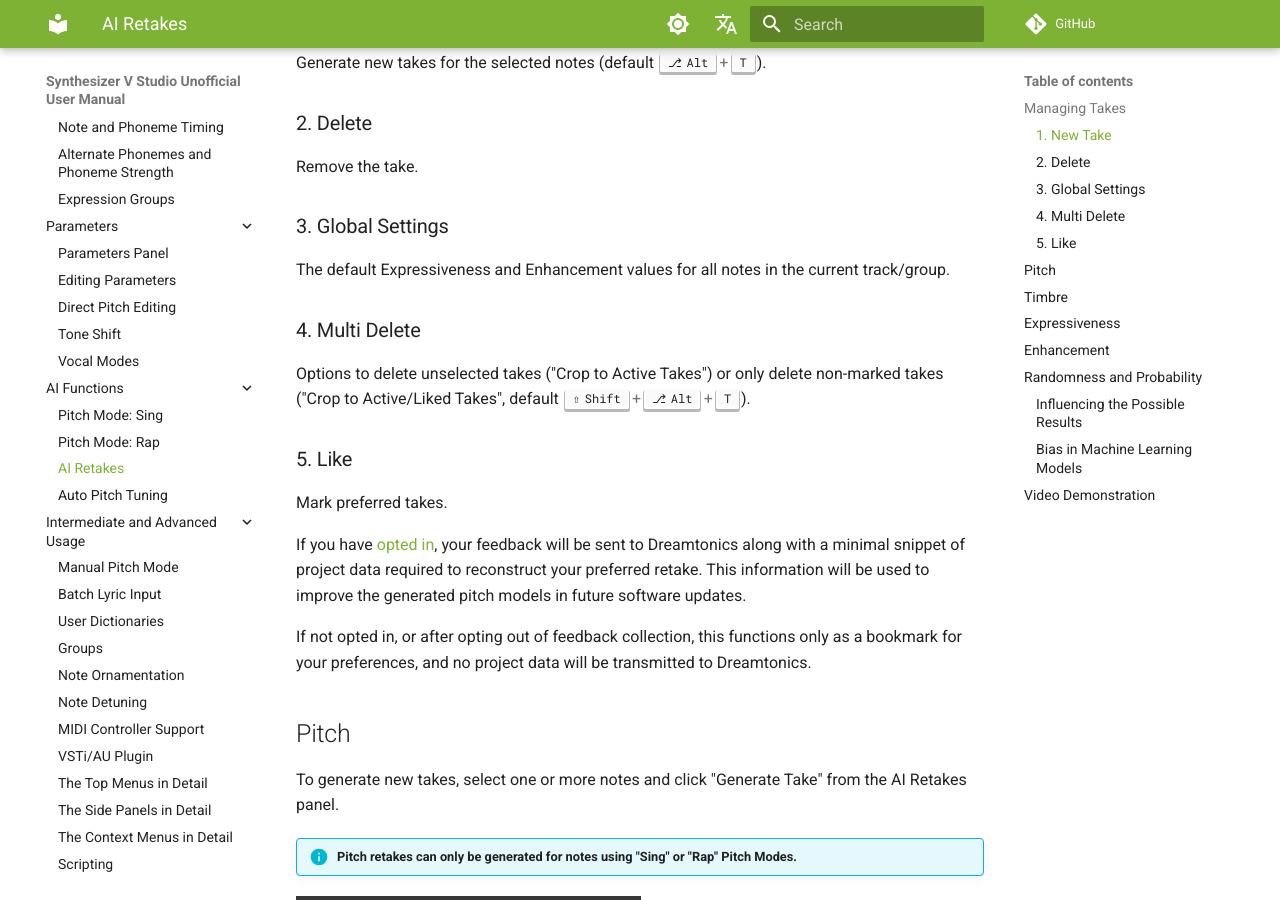
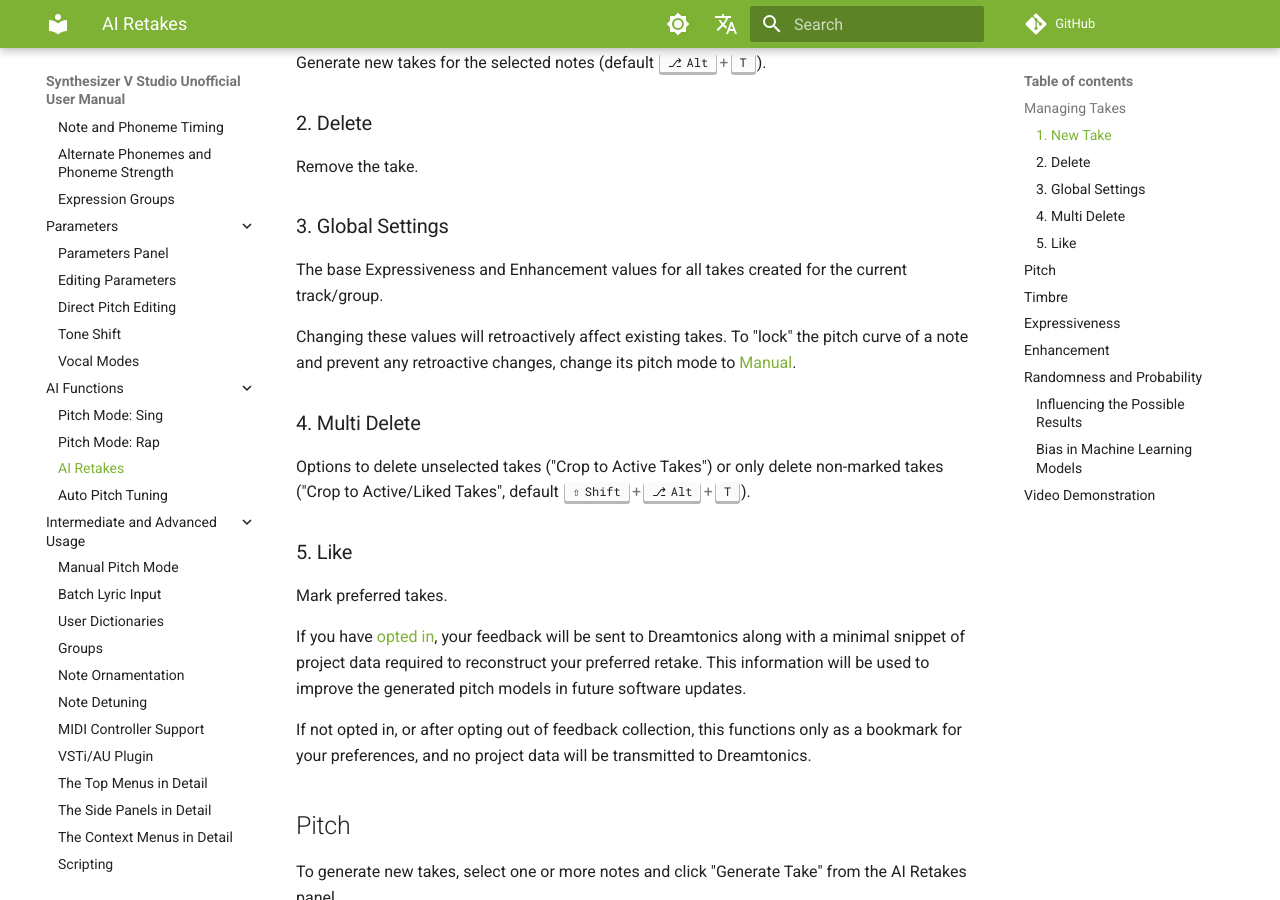
Before and after one commit to claire-west/svstudio-manual, an MkDocs documentation site: the page built from docs/ai-functions/ai-retakes.md, in a window 1280 px wide and 900 px high, scrolled down 1177 px. Built offline with MkDocs 1.6.1 and Material for MkDocs 9.7.7, drawn with Linux system fonts in a browser that asks for light colours; comment, search, counter and statistics services are not loaded.

Commit message:
Add note about global retake sliders

```diff
--- a/docs/ai-functions/ai-retakes.md
+++ b/docs/ai-functions/ai-retakes.md
@@ -20,7 +20,9 @@
 
 ### 3. Global Settings
 
-The default Expressiveness and Enhancement values for all notes in the current track/group.
+The base Expressiveness and Enhancement values for all takes created for the current track/group.
+
+Changing these values will retroactively affect existing takes. To "lock" the pitch curve of a note and prevent any retroactive changes, change its pitch mode to [Manual](../advanced/pitch-mode-manual.md).
 
 ### 4. Multi Delete
 
```
